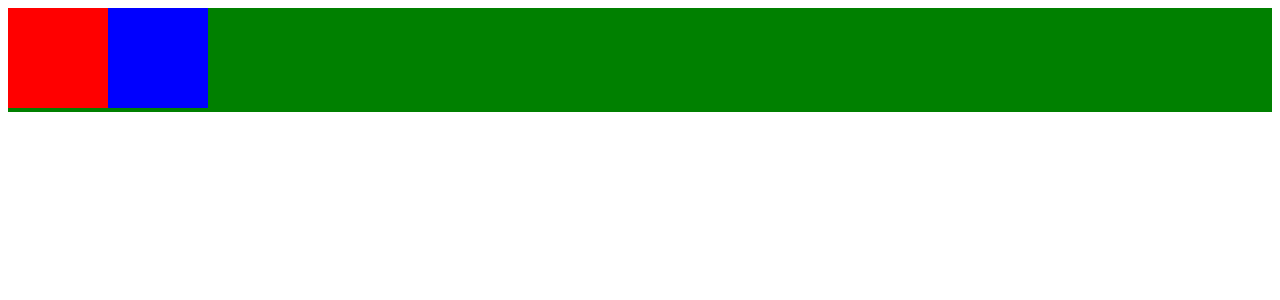
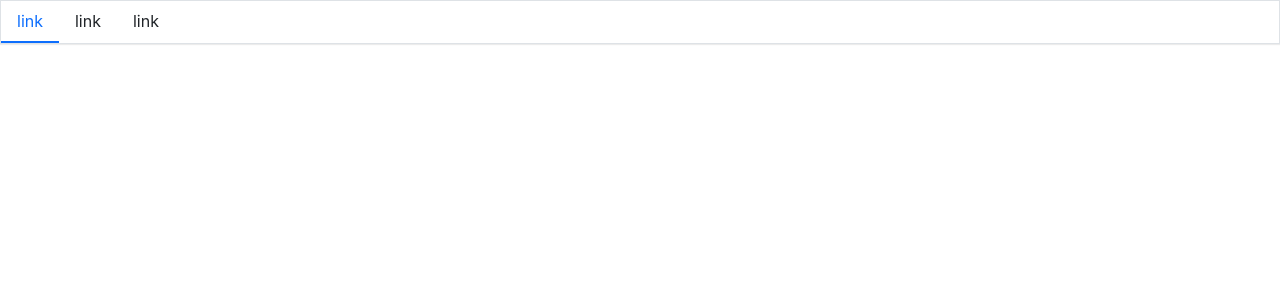
Before and after one commit to huangt2012/viralibrary, a React (Create React App) app: page / in a window 1280 px wide. Shown: the top 300 px of the page. Built offline with nearby package versions, Linux system fonts and the light colour scheme.

Commit message:
add menu

```diff
--- a/src/App.css
+++ b/src/App.css
@@ -1,33 +1,4 @@
 .App {
-  /* height: 500px; */
-  background-color: green;
-  /* position: relative; */
-  /* display: flex; */
-  font-size: 16px;
+
 
 }
-.App:after {
-  /* content: '';
-  display: block;
-  height: 0;
-  visibility: hidden;
-  clear: both; */
-}
-.children {
-    font-size: 14px;
-        background: red;
-        display: inline-block;
-        width: 100px;
-        height: 100px;
-
-  }
-
-  .triangle {
-    font-size: 14px;
-        background: blue;
-        display: inline-block;
-        width: 100px;
-        height: 100px;
-
-    border-right-width: 0;
-  }
--- a/src/App.tsx
+++ b/src/App.tsx
@@ -1,17 +1,18 @@
 import React from 'react'
-import Button from './components/Button/Button'
-import Alert from './components/Alert/Alert'
-import './App.css'
+import Menu from './components/Menu/Menu'
+import MenuItem from './components/Menu/MenuItem'
 
 function App() {
 
   return (
     <div className="App">
-      <div className='children'>
-
-      </div>
-      {/* <div style={{clear: 'both'}}></div> */}
-      <div className='triangle'></div>
+      <Menu defaultIndex={0} onSelect={(index) => {
+        console.log(index)
+      }}>
+        <MenuItem>link</MenuItem>
+        <MenuItem>link</MenuItem>
+        <MenuItem>link</MenuItem>
+      </Menu>
     </div>
   );
 }
--- /dev/null
+++ b/src/components/Menu/Menu.tsx
@@ -0,0 +1,69 @@
+import React, { createContext, useState } from 'react'
+import classNames from 'classnames'
+import { MenuItemProps } from './MenuItem'
+
+export type MenuMode = 'horizontal' | 'vertical'
+export type SelectCallback = (selectedIndex: number) => void
+export interface MenuProps {
+    defaultIndex?: number
+    className?: string
+    mode?: MenuMode
+    style?: React.CSSProperties
+    onSelect?: SelectCallback
+}
+interface IMenuContext {
+    index: number
+    onSelect?: SelectCallback
+}
+export const MenuContext = createContext<IMenuContext>({ index: 0 })
+const Menu: React.FC<MenuProps> = (props) => {
+    const {
+        defaultIndex,
+        className,
+        mode,
+        style,
+        children,
+        onSelect
+    } = props
+    const [currentActive, setActive] = useState(defaultIndex)
+    const handleClick = (index: number) => {
+        setActive(index)
+        if (onSelect) {
+            onSelect(index)
+        }
+    }
+    const renderChildren = () => {
+        return React.Children.map(children, (child, index) => {
+            const childElement = child as React.FunctionComponentElement<MenuItemProps>
+            const { displayName } = childElement.type
+            if (displayName === 'MenuItem') {
+                return React.cloneElement(childElement, { index })
+            } else {
+                console.log('Warning: Menu has a child which is not a MenuItem Component')
+            }
+        })
+    }
+    return (
+        <ul
+            className={classNames('vira-menu', className, {
+                'menu-vertical': mode === 'vertical'
+            })}
+            style={style}
+            data-testid='test-menu'
+        >
+            <MenuContext.Provider value={{
+                index: currentActive || 0,
+                onSelect: handleClick
+            }}>
+                {renderChildren()}
+            </MenuContext.Provider>
+        </ul>
+    )
+}
+
+Menu.defaultProps = {
+    defaultIndex: 0,
+    mode: 'horizontal'
+}
+
+export default Menu
--- /dev/null
+++ b/src/components/Menu/MenuItem.tsx
@@ -0,0 +1,41 @@
+import React, { useContext } from 'react'
+import classNames from 'classnames'
+import { MenuContext } from './Menu'
+
+export interface MenuItemProps {
+    index?: number
+    className?: string
+    disabled?: boolean
+    style?: React.CSSProperties
+}
+
+const MenuItem: React.FC<MenuItemProps> = (props) => {
+    const {
+        index,
+        className,
+        disabled,
+        style,
+        children
+    } = props
+    const context = useContext(MenuContext)
+    const handleClick = () => {
+        if (context.onSelect && !disabled && typeof(index) === 'number') {
+            context.onSelect(index)
+        }
+    }
+    return (
+        <li
+            className={classNames('menu-item', className, {
+                'disabled': disabled,
+                'active': context.index === index
+            })}
+            style={style}
+            onClick={handleClick}
+        >
+            {children}
+        </li>
+    )
+}
+
+MenuItem.displayName = 'MenuItem'
+export default MenuItem
--- /dev/null
+++ b/src/components/Menu/_style.scss
@@ -0,0 +1,39 @@
+
+.vira-menu {
+    display: flex;
+    flex-wrap: wrap;
+    padding-left: 0;
+    margin-bottom: 30px;
+    list-style: none;
+    border: $menu-border-width solid $menu-border-color;
+    box-shadow: $menu-box-shadow;
+    .menu-item {
+        padding: $menu-item-padding-y $menu-item-padding-x;
+        cursor: pointer;
+        transition: $menu-transition;
+        &:hover, &:focus {
+            text-decoration: none;
+        }
+        &.disabled {
+            color: $menu-item-disabled-color;
+            pointer-events: none;
+            cursor: default;
+        }
+        &.active, &:hover {
+            color: $menu-item-active-color;
+            border-bottom: $menu-item-active-border-width solid $menu-item-active-color;
+        }
+    }
+}
+.menu-vertical {
+    flex-direction: column;
+    border-bottom: 0px;
+    border-right: $menu-border-width solid $menu-border-color;
+    .menu-item {
+        border-left: $menu-border-width solid transparent;
+        &.active, &:hover {
+            border-bottom: 0px;
+            border-left: $menu-item-active-border-width solid $menu-item-active-color;
+        }
+    }
+}
--- a/src/index.tsx
+++ b/src/index.tsx
@@ -1,6 +1,6 @@
 import React from 'react';
 import ReactDOM from 'react-dom';
-// import './styles/index.scss';
+import './styles/index.scss';
 import App from './App';
 import * as serviceWorker from './serviceWorker';
 
--- a/src/styles/index.scss
+++ b/src/styles/index.scss
@@ -5,4 +5,7 @@
 @import '../components/Button/style';
 
 // alert
-@import '../components//Alert/style';
+// @import '../components/Alert/style';
+
+// menu
+@import '../components/Menu/style';
```
Also changed, not shown: 1 other file (tests, documents, lock files or other folders).
